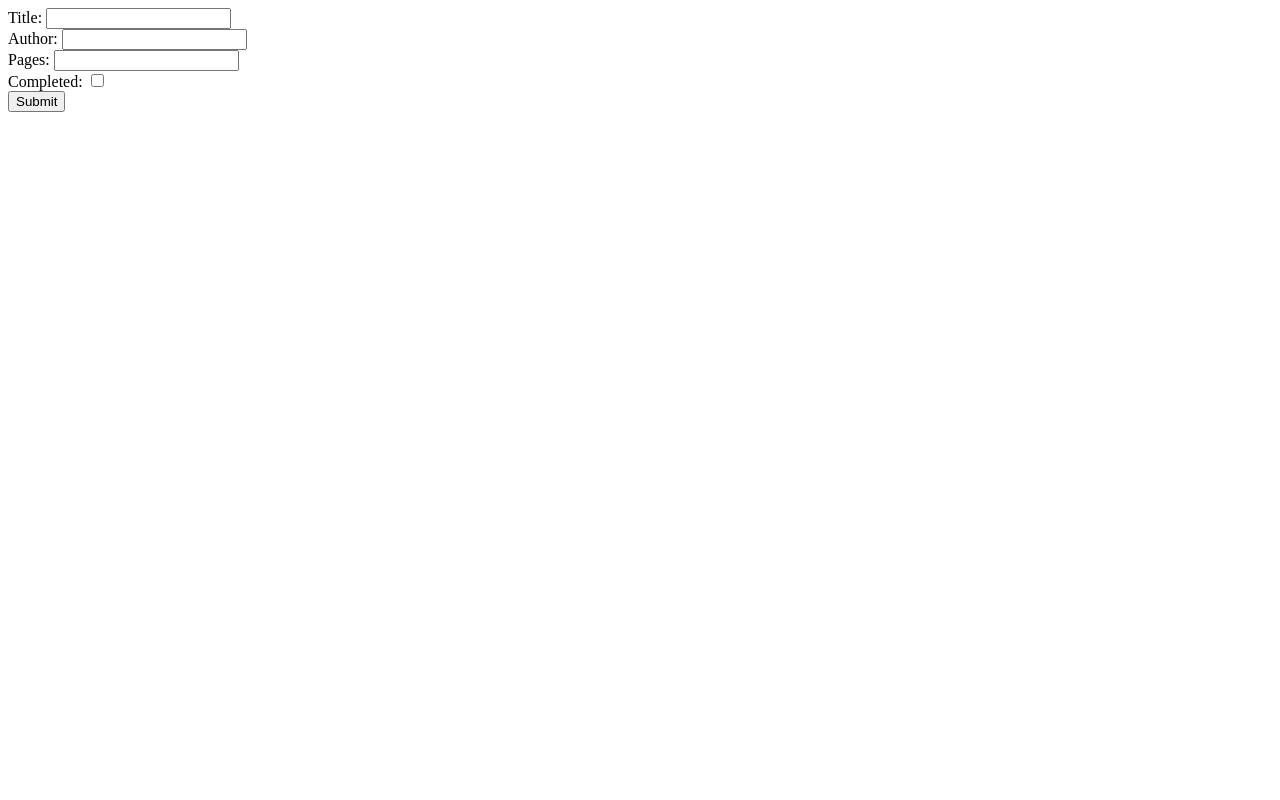
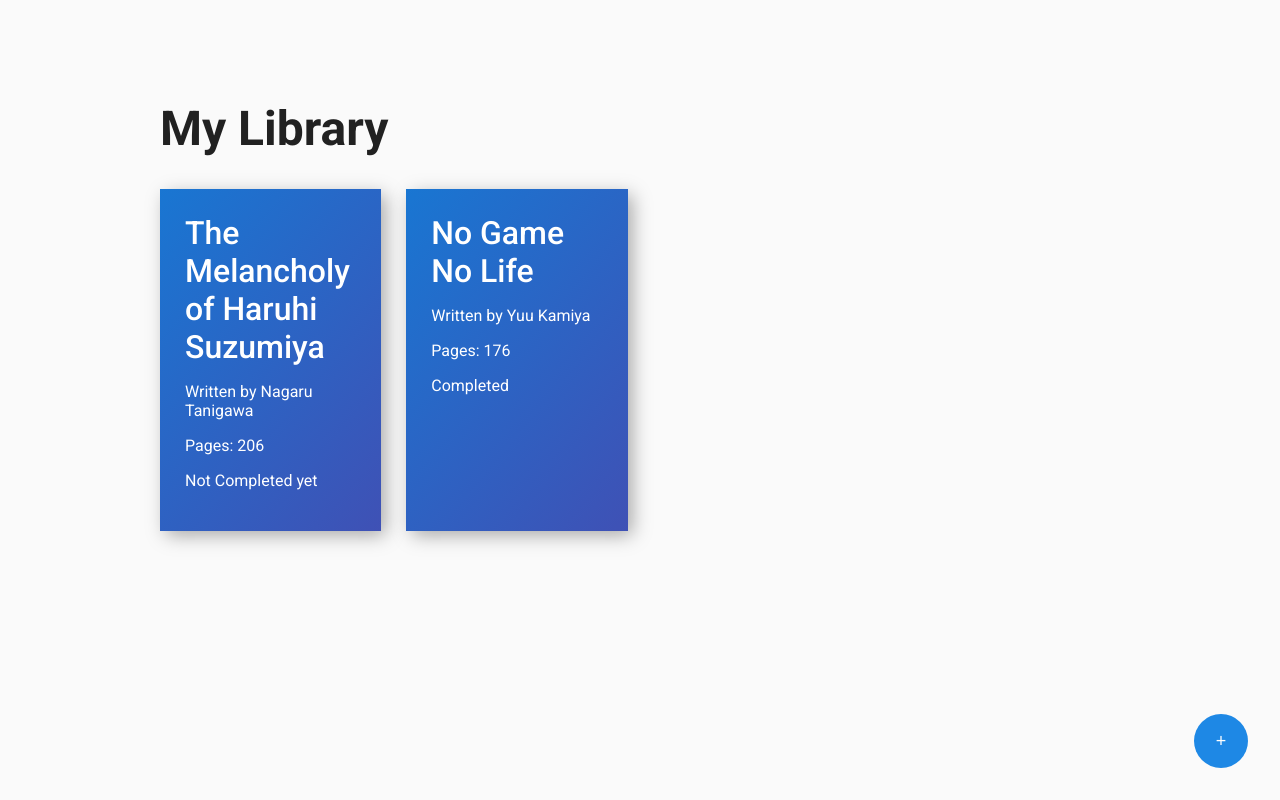
Before and after one commit to itshiroto/library-odin, a plain HTML site: page index.html in a window 1280 px wide. Drawn offline with Linux system fonts and the light colour scheme.

Commit message:
M: Customizing the CSS and added few new functions

```diff
--- a/index.html
+++ b/index.html
@@ -6,27 +6,36 @@
     <meta name="viewport" content="width=device-width, initial-scale=1.0">
     <title>My Library</title>
     <script src="script.js" defer></script>
+    <link rel="stylesheet" href="style.css">
 </head>
 <body>
     <div class="container">
-        <div class="inputs">
+        <header class="header">
+            <h1 id='title'>My Library</h1>
+        </header>
+        <div id="library-list"></div>
+    </div>
+    <div id='form-popup'>
+        <button id="form-showbutton" onclick="openForm()">+</button>
+        <form id="form-newbook" class='shadow'>
+            <div class="form-input">
                 <label for="input-title">Title: </label>
                 <input type="text" name="input-title" id='input-title'>
             </div>
-        <div class="inputs">
+            <div class="form-input">
                 <label for="input-author">Author: </label>
                 <input type="text" name="input-author" id='input-author'>
             </div>
-        <div class="inputs">
+            <div class="form-input">
                 <label for="input-pages">Pages: </label>
                 <input type="text" name="input-pages" id='input-pages'>
             </div>
-        <div class="inputs">
+            <div class="form-input">
                 <label for="input-read">Completed: </label>
                 <input type="checkbox" name="input-read" data-read>
             </div>
-        <button type="submit" onclick="addBookToLibrary()">Submit</button>
-
+            <button type="button" id='submitInputBtn'>Submit</button>
+        </form>
     </div>
 </body>
 </html>
--- a/script.js
+++ b/script.js
@@ -1,17 +1,76 @@
+const libraryList = document.querySelector('#library-list');
+const newBookForm = document.querySelector('#form-newbook');
+const newBookBtn = document.querySelector('#form-showbutton')
 const titleInput = document.querySelector('#input-title');
 const authorInput = document.querySelector('#input-author');
 const pagesInput = document.querySelector('#input-pages');
 const readInput = document.querySelector('[data-read]');
+const submitInput = document.querySelector('#submitInputBtn')
 
-let myLibrary = [];
+submitInput.addEventListener('click', () => {
+    addBookToLibrary();
+    refreshLibrary();
+    closeForm();
+})
+
+let myLibrary = [
+    new Book("The Melancholy of Haruhi Suzumiya", "Nagaru Tanigawa", 206, false),
+    new Book("No Game No Life", "Yuu Kamiya", 176, true),
+];
 
 function Book(title, author, pages, read) {
     this.title = title;
     this.author = author;
     this.pages = pages;
-    this.read = read ? 'completed' : 'not read yet';
+    this.read = read ? 'Completed' : 'Not Completed yet';
 }
 
 function addBookToLibrary() {
     return myLibrary.push(new Book(titleInput.value, authorInput.value, pagesInput.value, readInput.checked));
 }
+
+window.onload = refreshLibrary();
+
+function refreshLibrary() {
+    clearLibrary()
+    myLibrary.forEach(book => {
+        let card = document.createElement("div");
+        let title = document.createElement('p');
+        let author = document.createElement('p');
+        let pages = document.createElement('p');
+        let read = document.createElement('p');
+
+        card.className = 'card shadow';
+        title.className = 'card-title';
+        author.className = 'card-author';
+        pages.className = 'card-pages';
+        read.className = 'card-read';
+
+        title.innerText = book.title;
+        author.innerText = `Written by ${book.author}`;
+        pages.innerText = `Pages: ${book.pages}`;
+        read.innerText = book.read;
+
+        card.appendChild(title);
+        card.appendChild(author);
+        card.appendChild(pages);
+        card.appendChild(read);
+
+        libraryList.appendChild(card);
+    })
+}
+
+function clearLibrary() {
+    while (libraryList.firstChild) {
+        libraryList.removeChild(libraryList.lastChild);
+  }
+}
+
+function openForm() {
+    newBookForm.style.display = "flex";
+    newBookBtn.style.display = 'none';
+}
+function closeForm() {
+    newBookForm.style.display = "none";
+    newBookBtn.style.display = 'block';
+}
--- a/style.css
+++ b/style.css
@@ -0,0 +1,79 @@
+@import url('https://fonts.googleapis.com/css2?family=Roboto:ital,wght@0,300;0,400;0,500;0,700;1,300;1,400;1,500;1,700&display=swap');
+
+html {
+    font-family: 'Roboto', sans-serif;
+    color: #212121;
+}
+
+body {
+    background-color: #FAFAFA;
+}
+
+.container {
+  max-width: 75vw;
+  width: 100%;
+  margin: 0 auto;
+}
+
+header {
+    margin-top: 100px;
+    margin-bottom: 30px;
+    font-size: 1.5em;
+}
+
+#form-popup {
+    position: fixed;
+    bottom: 2em;
+    right: 2em;
+}
+
+#form-showbutton {
+    display: block;
+    width: 3em;
+    height: 3em;
+    padding: 0;
+    font-size: 18px;
+    border-radius: 50%;
+    border: none;
+    background-color: #1E88E5;
+    color: white;
+    transition: background-color 100ms;
+}
+
+#form-showbutton:hover {
+    background-color: #1976D2;
+    transition: background-color 100ms;
+}
+
+#form-newbook {
+    display: none;
+    background-color: white;
+    flex-direction: column;
+    padding: 20px;
+    gap: 10px;
+}
+
+#library-list {
+    margin-bottom: 1em;
+    display: grid;
+    grid-template-columns: repeat(4, 1fr);
+    grid-gap: 25px;
+}
+
+.card {
+    padding: 25px;
+    color: white;
+    background: rgb(25,118,210);
+    background: linear-gradient(130deg, rgba(25,118,210,1) 0%, rgba(63,81,181,1) 100%);
+}
+
+.card-title {
+    font-size: 2em;
+    margin: 0 0 10px 0;
+    font-weight: 500;
+}
+
+.shadow {
+    -webkit-box-shadow: 5px 5px 18px -1px rgba(0,0,0,0.34);
+    box-shadow: 5px 5px 18px -1px rgba(0,0,0,0.34);
+}
```
Lines whose indentation alone changed are shown as unchanged.
